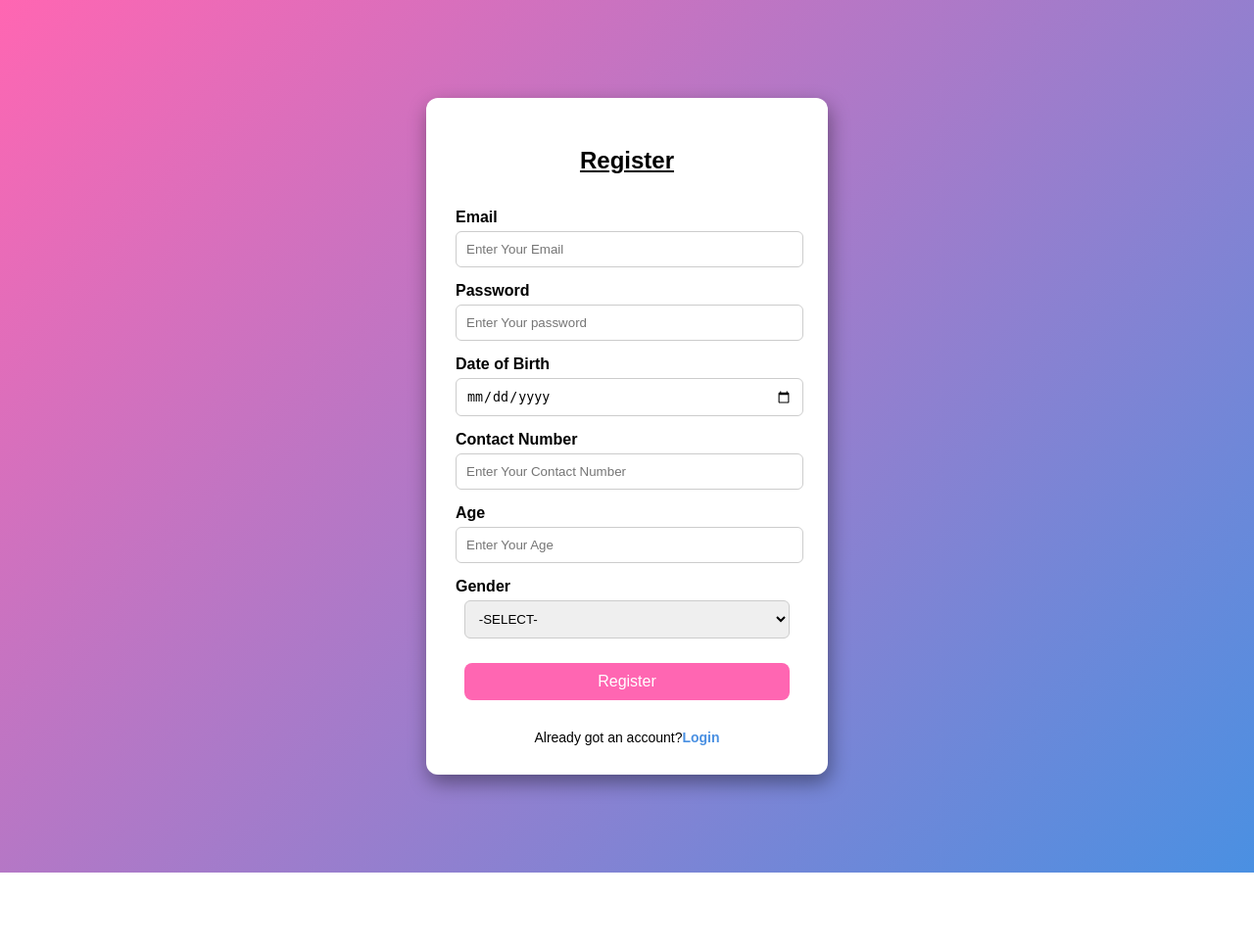
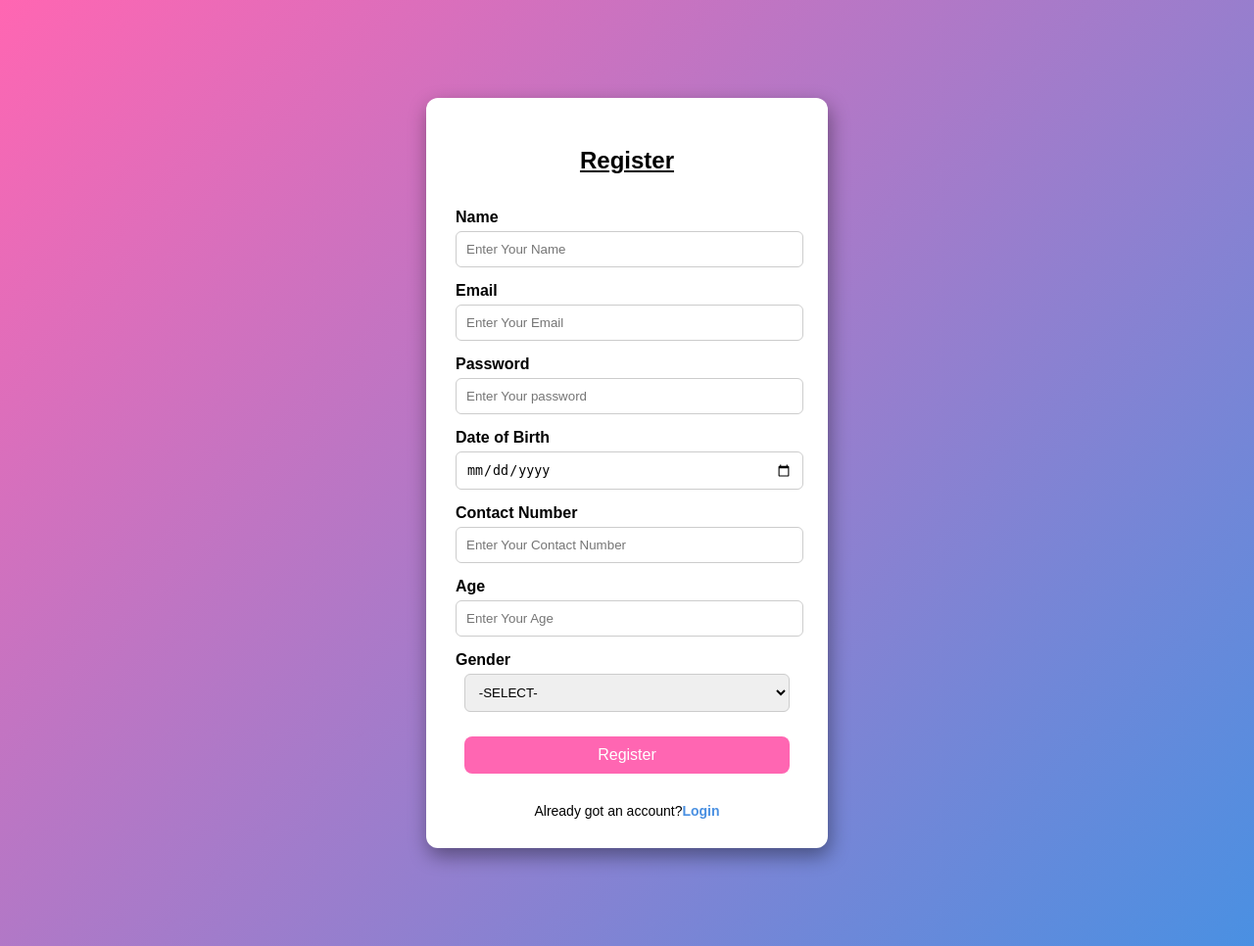
Before and after one commit to Balakrishna0907/Common-repo, a Flask app: page /register in a window 1280 px wide. Shown: the whole page at 98% size. Before the commit the page ends 891 px from the top, so only its background shows below. Run offline with Flask 3, Linux system fonts and the light colour scheme.

Commit message:
Update register.html

```diff
--- a/webpage-final/templates/register.html
+++ b/webpage-final/templates/register.html
@@ -85,13 +85,18 @@ input, select {
         <h2>Register</h2>
 
         <div class="form-group">
+            <label for="name">Name</label>
+            <input type="text" id="name" name="name" pattern="[A-Za-z]+" maxlength="25" title="Name should not have integers and maximum 25 characters" placeholder="Enter Your Name" required>
+        </div>
+
+        <div class="form-group">
             <label for="email">Email</label>
             <input type="email" id="email" name="email" placeholder="Enter Your Email" required>
         </div>
 
         <div class="form-group">
             <label for="password">Password</label>
-            <input type="password" id="password" name="password" placeholder="Enter Your password" required>
+            <input type="password" id="password" name="password" pattern="(?=.*\d).{8,}" title="Enter a 8 digit password, must contain atleast 1 number" placeholder="Enter Your password" required>
         </div>
 
         <div class="form-group">
@@ -101,7 +106,7 @@ input, select {
 
         <div class="form-group">
             <label for="contact">Contact Number</label>
-            <input type="text" id="contact" name="contact" placeholder="Enter Your Contact Number" required>
+            <input type="text" id="contact" name="contact" pattern="[0-9]{10}" title="Enter 10 Digit" placeholder="Enter Your Contact Number" required>
         </div>
 
         <div class="form-group">
```
